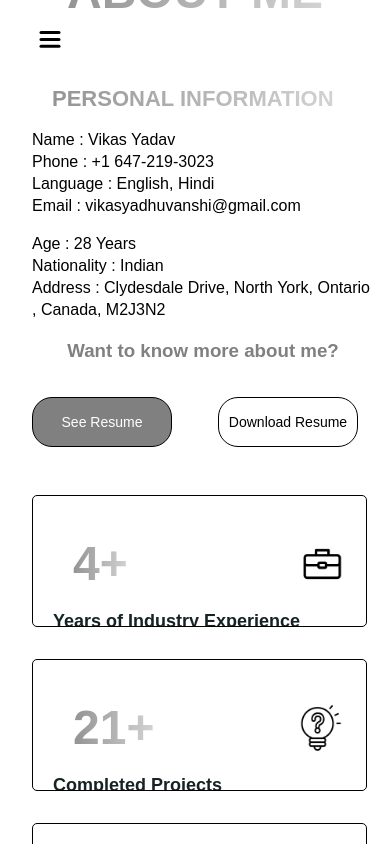
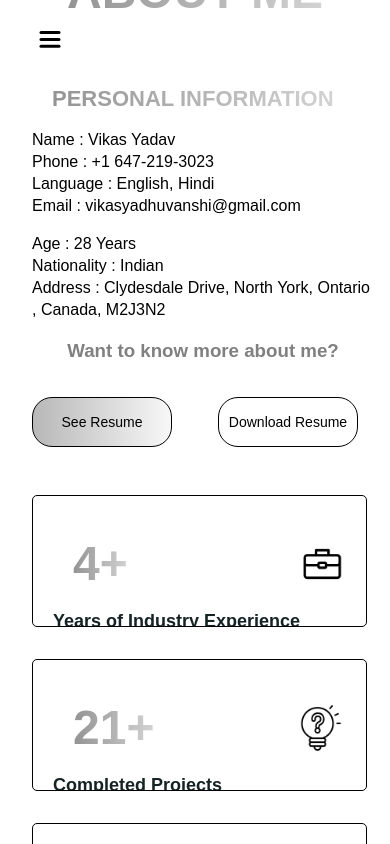
Before and after one commit to Vikas8126/Portfolio_react_using_framer, a React (Vite) app: page / in a window 390 px wide. In both pictures the pointer is over the button "See Resume". Shown: the part 948-1792 px from the top of the page. Built offline with nearby package versions, Linux system fonts and the light colour scheme.

Commit message:
about me button change

```diff
--- a/src/components/about/about.scss
+++ b/src/components/about/about.scss
@@ -326,19 +326,21 @@
           }
 
           button {
+            color: black;
+            background: transparent;
+            transition: background 0.5s ease;
             font-size: 14px;
             width: 140px;
             height: 50px;
             border: 1px solid black;
             border-radius: 20px;
-            background-color: transparent;
             cursor: pointer;
           }
 
           button:hover {
-            background-color: grey;
-            border: 1px solid black;
-            color: white;
+            background: linear-gradient(to left, white, grey);
+            background-size: 200% auto;
+            animation: textclip 5s linear infinite;
           }
         }
       }
```
